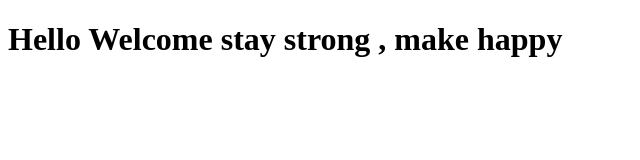
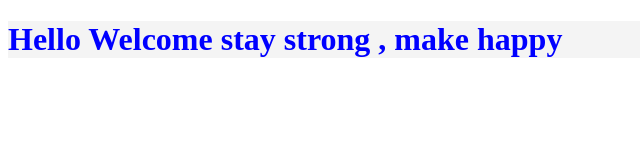
Before and after one commit to HtetHtetHlaing99/Htet.github.io, a plain HTML site: page index.html in a window 1280 px wide. Shown: the whole page, without its empty margins (0-640 px from the left). Drawn offline with Linux system fonts and the light colour scheme.

Commit message:
add style

```diff
--- a/index.html
+++ b/index.html
@@ -7,6 +7,6 @@
     <title>Welcome to my webiste</title>
 </head>
 <body>
-    <h1>Hello Welcome stay strong , make happy</h1>
+    <h1 style="background-color: #f4f4f4;color:blue;">Hello Welcome stay strong , make happy</h1>
 </body>
 </html>
```
